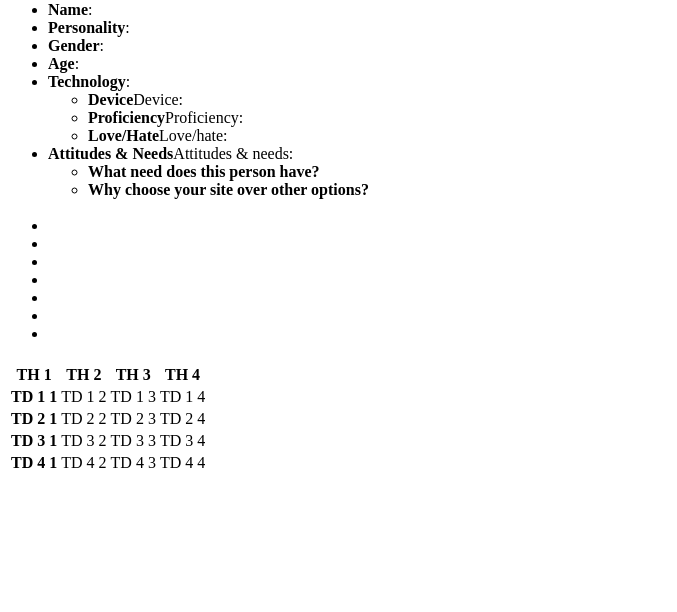
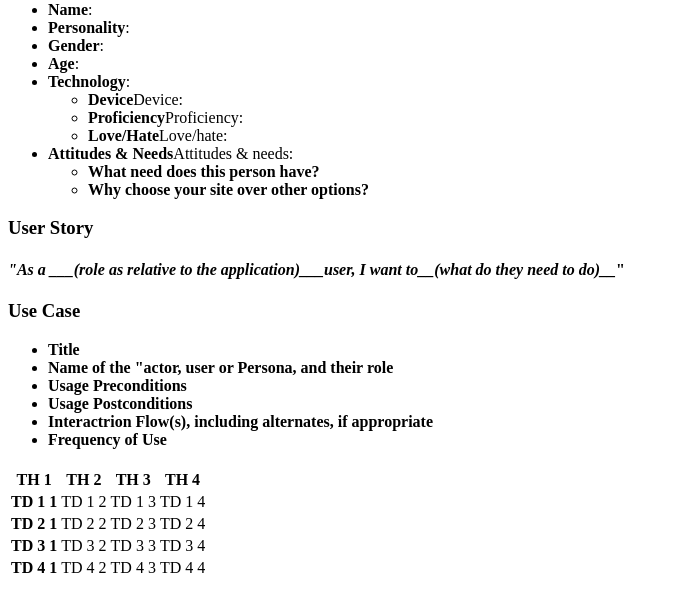
Before and after one commit to akhamsamran/data-design-project, a PHP site: page / in a window 1280 px wide. Shown: the part 120-732 px from the top of the page, without its empty margins (0-677 px from the left). Run offline with PHP 8.4, Linux system fonts and the light colour scheme.

Commit message:
added use case template

```diff
--- a/index.php
+++ b/index.php
@@ -38,15 +38,17 @@
 					</ul>
 				</ul>
 
-				<h3></h3>
+				<h3>User Story</h3>
+				<h4><em>"As a ___(role as relative to the application)___user, I want to__(what do they need to do)__</em>"</h4>
+				<p></p>
+				<h3>Use Case</h3>
 				<ul>
-					<li></li>
-					<li></li>
-					<li></li>
-					<li></li>
-					<li></li>
-					<li></li>
-					<li></li>
+					<li><strong>Title</strong></li>
+					<li><strong>Name of the "actor, user or Persona, and their role</strong></li>
+					<li><strong>Usage Preconditions</strong></li>
+					<li><strong>Usage Postconditions</strong></li>
+					<li><strong>Interactrion Flow(s), including alternates, if appropriate</strong></li>
+					<li><strong>Frequency of Use</strong></li>
 				</ul>
 			</div>
 			<div>
```
